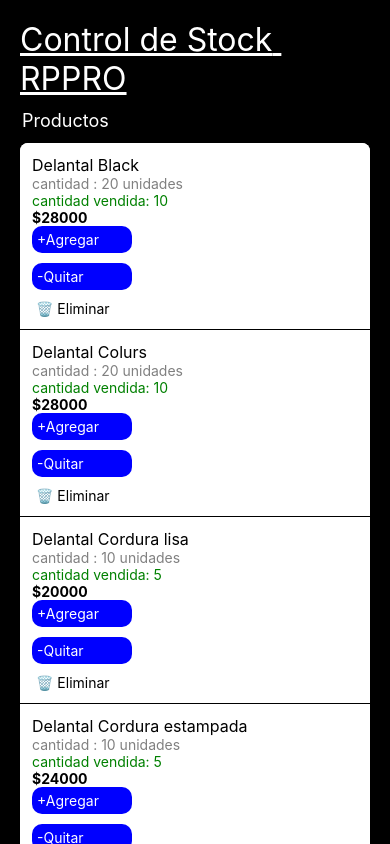
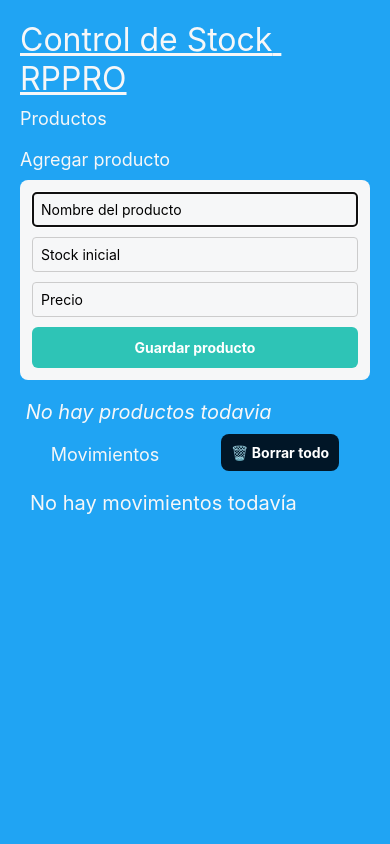
Before and after one commit to NICOGATT/controlDeStockRppro, a React Native app: screen / in a window 390 px wide. Built offline with nearby package versions, Linux system fonts and the light colour scheme.

Commit message:
Feat(producto, UI): Implemete elimnar el producto y cambie los colores

```diff
--- a/src/App.tsx
+++ b/src/App.tsx
@@ -1,5 +1,5 @@
 import { StatusBar } from 'expo-status-bar';
-import { StyleSheet, Text, View, ScrollView, Alert, Button, Platform } from 'react-native';
+import { StyleSheet, Text, View, ScrollView, Alert, Button, Platform, TextInput, Pressable } from 'react-native';
 import {ProductItem} from "./components/ProductItem";
 import { useState } from 'react';
 import {Product} from "./types/Product";
@@ -9,16 +9,17 @@ import { Movement } from './types/Movement';
 import { deleteMovement, loadMovements, saveMovements } from './storage/movementStorage';
 
 export default function App() {
-  const [products, setProducts] = useState<Product[]>([
-    {id : 1, nombre : "Delantal Black", cantidadInicial: 20, cantidadVendida : 10, precio : 28000},
-    {id : 2, nombre : "Delantal Colurs", cantidadInicial: 20, cantidadVendida : 10, precio : 28000},
-    {id : 3, nombre : "Delantal Cordura lisa", cantidadInicial: 10, cantidadVendida : 5, precio : 20000},
-    {id : 4, nombre : "Delantal Cordura estampada", cantidadInicial: 10, cantidadVendida : 5, precio : 24000},
-  ])
+  const [products, setProducts] = useState<Product[]>([])
 
   const [hydrated, setHydrated] = useState(false);
 
   const [movements, setMovements] = useState<Movement[]>([])
+
+  const [nombre, setNombre] = useState("");
+
+  const [stock, setStock] = useState("");
+
+  const [precio, setPrecio] = useState("");
 
   useEffect(() => {
     async function init() {
@@ -114,6 +115,7 @@ export default function App() {
       Alert.alert("✅", "Historial borrado")
     }
   }
+
   function quitarMovimientos() {
     if(Platform.OS === "web") {
       const ok = window.confirm(
@@ -136,15 +138,76 @@ export default function App() {
     );
   }
 
+  function handleAddProduct() {
+    if(!nombre.trim()){
+      alert("El nombre es obligatorio")
+      return;
+    }
+
+    const stockNumber = Number(stock)
+    const precioNumber= Number(precio)
+
+    if (isNaN(stockNumber)  || isNaN(precioNumber)) {
+      alert("Stock y precio deben ser numeros validos")
+      return;
+    }
+    const newProduct : Product = {
+      id : Date.now(),
+      nombre,
+      cantidadInicial : stockNumber,
+      cantidadVendida : 0,
+      precio : precioNumber
+    }
+
+    setProducts((prev) => [newProduct, ...prev]);
+    //Limpiar el formulario
+    setNombre("");
+    setStock("");
+    setPrecio("");
+  }
+
+  function borrarProducto(id:number) {
+    setProducts((prev) => prev.filter((p) => p.id !== id));
+  }
+
+  function desahibilitarButton()  : boolean{
+    return nombre.trim() === "" && stock.trim() === "" || precio.trim() === "";
+  }
+
+
   return (
     <ScrollView style = {styles.container} contentContainerStyle = {styles.content}>
       <View style = {styles.container}>
         <Text style = {styles.title}>Control de Stock RPPRO</Text>
-        <View style = {styles.deleteContainer}>
         <Text style = {styles.subtitle}>Productos</Text>
-
+        <Text style = {styles.subtitle}>Agregar producto</Text>
+        <View style = {styles.form}>
+          <TextInput
+            placeholder='Nombre del producto'
+            value={nombre}
+            onChangeText={setNombre}
+            autoFocus
+            style = {styles.input}
+          />
+          <TextInput
+            placeholder='Stock inicial'
+            value={stock}
+            onChangeText={setStock}
+            style = {styles.input}
+          />
+          <TextInput
+            placeholder='Precio'
+            value={precio}
+            onChangeText={setPrecio}
+            keyboardType='numeric'
+            style = {styles.input}
+          />
+          <Pressable style ={styles.button} onPress={handleAddProduct} disabled={desahibilitarButton()}>
+            <Text style = {styles.buttonText}>Guardar producto</Text>
+          </Pressable>
         </View>
 
+        {products.length > 0 ? (
           <View style = {styles.productos}>
             {products.map(product => (
               <ProductItem
@@ -155,24 +218,27 @@ export default function App() {
                 precio={product.precio}
                 onAgregar={() => agregarStock(product.id)}
                 onQuitar={() => quitarStock(product.id)}
+                onDelete={() => borrarProducto(product.id)}
               />
             )
-          )};
+            )}
           </View>
-        <Text style = {styles.movimientos}>Movimientos</Text>
-        <Button title= "Borrar todo" onPress ={quitarMovimientos}/>
-          {movements.map((m) => (
-            <Text key={m.id}>
-              {m.type} - {m.productName} (x{m.cantidad})
-            </Text>
-          ))}
+        ) : (
+          <Text style = {styles.emptyText}> No hay productos todavia</Text>
+        )}
+        <View style = {styles.deleteContainer}>
+          <Text style = {styles.movimientosTitle}>Movimientos</Text>
+          <Pressable style = {styles.deleteButton} onPress={quitarMovimientos}>
+            <Text style = {styles.deleteButtonText}>🗑️ Borrar todo</Text>
+          </Pressable>
+        </View>
         <View style = {styles.movimientos}>
           {movements.length === 0 ? (
             <Text style={styles.movimientoEmpty}>No hay movimientos todavía</Text>
           ) : (
           movements.slice(0, 20).map((m) => (
               <View key={m.id} style={styles.movimientoItem}>
-              <Text style={[styles.movimientoType, { color: m.type === "ENTRADA" ? "green" : "red" }]}>
+                < Text style={[styles.movimientoType, { color: m.type === "ENTRADA" ? "green" : "red" }]}>
                     {m.type}
                   </Text>
                   <Text>{m.productName} (x{m.cantidad})</Text>
@@ -189,19 +255,19 @@ export default function App() {
 const styles = StyleSheet.create({
   container: {
     flex: 1,
-    backgroundColor: "black",
+    backgroundColor: "#20a4f3",
   },
   content: {
     padding: 20,
   },
   title: {
     fontSize: 32,
-    color: "white",
+    color: "#f6f7f8",
     textDecorationLine: "underline",
   },
   subtitle: {
     fontSize: 18,
-    color: "white",
+    color: "#f6f7f8",
     marginTop: 10,
     marginBottom: 10,
   },
@@ -212,12 +278,11 @@ const styles = StyleSheet.create({
     width: "100%", // CLAVE
   },
   movimientosTitle: {
-    color: "white",
+    color: "#f6f7f8",
     marginTop: 20,
     fontSize: 18,
   },
   movimientos: {
-    backgroundColor: "white",
     borderRadius: 8,
     overflow: "hidden",
     width: "100%", // CLAVE
@@ -227,6 +292,7 @@ const styles = StyleSheet.create({
     padding: 10,
     borderBottomWidth: 1,
     borderColor: "#ddd",
+    backgroundColor : "#f6f7f8"
   },
   movimientoType: {
     fontWeight: "bold",
@@ -237,11 +303,52 @@ const styles = StyleSheet.create({
   },
   movimientoEmpty: {
     padding: 10,
-    color: "gray",
+    color: "#f6f7f8",
+    fontSize : 20,
   },
   deleteContainer: {
     flex : 1,
-    justifyContent : "space-between",
-    borderWidth : 2
+    justifyContent : "space-around",
+    flexDirection : "row",
+  },
+  form : {
+    backgroundColor : "#f6f7f8",
+    padding : 12,
+    borderRadius : 8,
+    marginBottom : 20
+  },
+  input : {
+    borderWidth : 1,
+    borderColor : "#ccc",
+    padding : 8,
+    marginBottom : 10,
+    borderRadius : 4
+  },
+  button : {
+    backgroundColor : "#2ec4b6",
+    padding : 12,
+    borderRadius : 6,
+    alignItems : "center"
+  },
+  buttonText : {
+    color : "white",
+    fontWeight : "bold"
+  },
+  emptyText : {
+    color : "#f6f7f8",
+    fontStyle : "italic",
+    fontSize : 20
+  },
+  deleteButton : {
+    backgroundColor : "#011627",
+    justifyContent : "center",
+    alignItems : "center",
+    padding : 10,
+    borderRadius : 8,
+    marginTop : 10
+  },
+  deleteButtonText : {
+    color : "white",
+    fontWeight : "bold"
   }
 });
```
Lines whose indentation alone changed are shown as unchanged.
